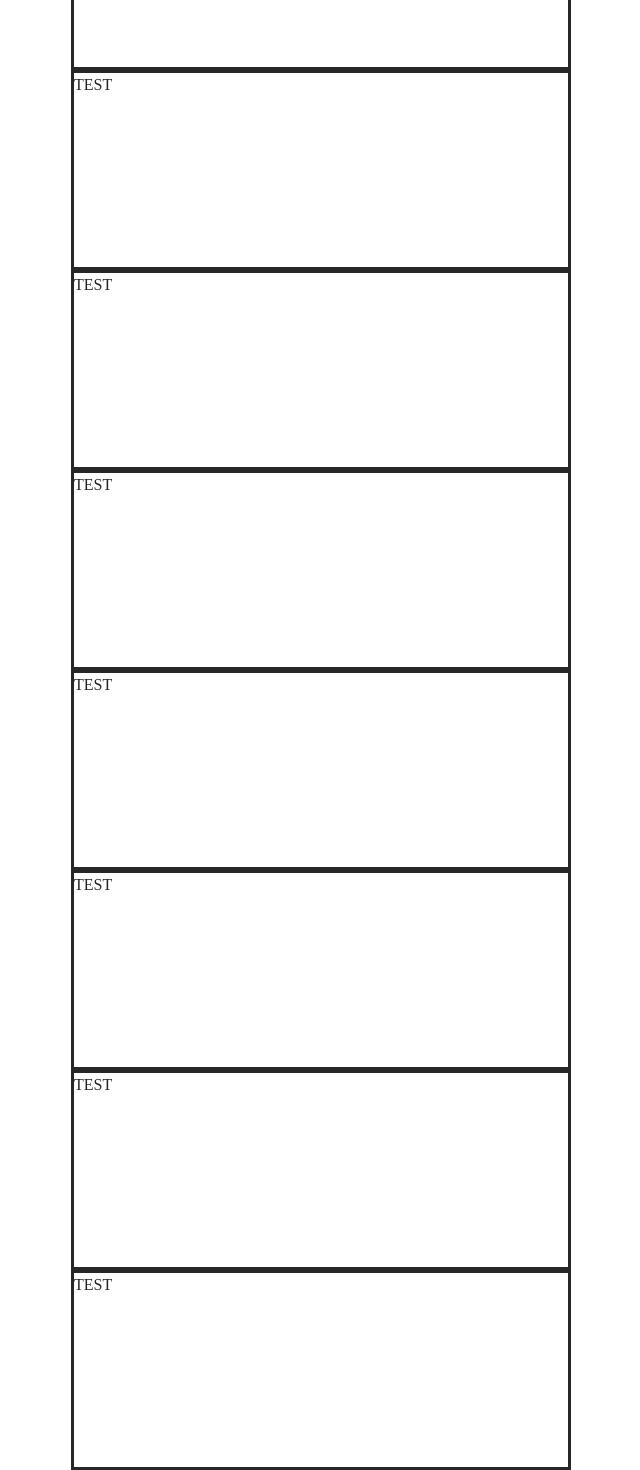
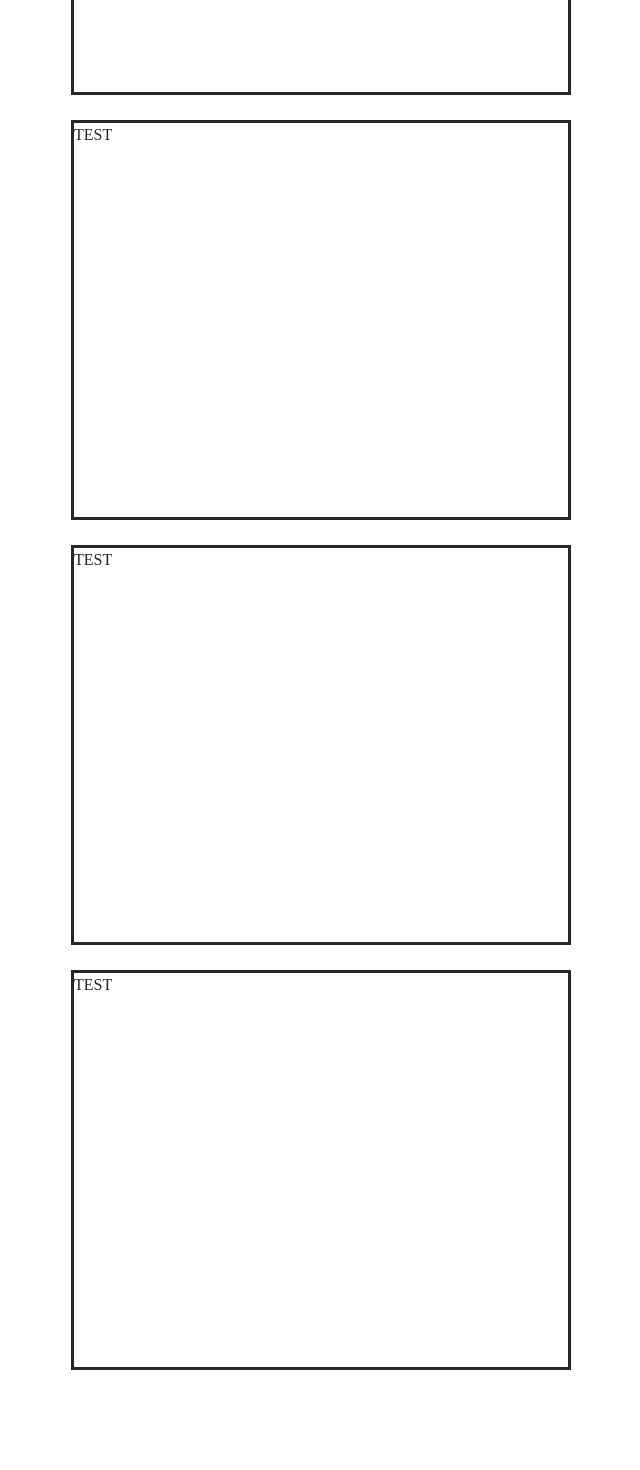
Before and after one commit to Doner-mit-alles/wirtschaft-live, a Vue app: page / in a window 1280 px wide. Shown: the part 435-1905 px from the top of the page, without its empty margins (319-959 px from the left). After the commit the page ends 1830 px from the top, so only its background shows below. Built offline with nearby package versions, Linux system fonts and the light colour scheme; a web font is replaced by a local one.

Commit message:
10: add scrolling function to menubar

```diff
--- a/src/App.vue
+++ b/src/App.vue
@@ -1,40 +1,31 @@
 <script setup lang="ts">
 import Menu from '@/components/menu-bar.vue'
+import { useMenuBarStore } from '@/stores/useMenuBarStore'
+import { storeToRefs } from 'pinia'
+
+const statusStore = useMenuBarStore()
+const { isMinimised } = storeToRefs(statusStore)
 </script>
 
 <template>
   <div class="main-container">
     <Menu />
-
-    <div class="test-container">
+    <div :class="{ 'app-container-margin': isMinimised }">
+      <div id="target1" class="test-container">
         <p>{{ $t('welcome') }}</p>
       </div>
 
-    <div class="test-container">
+      <div id="target2" class="test-container">
         <p>TEST</p>
       </div>
 
-    <div class="test-container">
+      <div id="target3" class="test-container">
         <p>TEST</p>
       </div>
 
-    <div class="test-container">
+      <div id="target4" class="test-container">
         <p>TEST</p>
       </div>
-    <div class="test-container">
-      <p>TEST</p>
-    </div>
-    <div class="test-container">
-      <p>TEST</p>
-    </div>
-    <div class="test-container">
-      <p>TEST</p>
-    </div>
-    <div class="test-container">
-      <p>TEST</p>
-    </div>
-    <div class="test-container">
-      <p>TEST</p>
     </div>
   </div>
 </template>
@@ -49,7 +40,12 @@ import Menu from '@/components/menu-bar.vue'
 
 .test-container {
   width: 500px;
-  height: 200px;
+  height: 400px;
+  margin: 25px;
   border: solid #272727;
 }
+
+.app-container-margin {
+  margin-top: 45px;
+}
 </style>
--- a/src/components/menu-bar.vue
+++ b/src/components/menu-bar.vue
@@ -4,17 +4,25 @@ import CalenderSVG from '@/assets/calendar.svg'
 import BookSVG from '@/assets/book-open.svg'
 import UserSVG from '@/assets/user.svg'
 import MenuElement from '@/components/menu-element.vue'
-import { ref, onMounted, onUnmounted, computed } from 'vue'
+import { ref, onMounted, onUnmounted, computed, onBeforeUpdate } from 'vue'
 import MenuLanguageButton from '@/components/menu-language-button.vue'
+import { useMenuBarStore } from '@/stores/useMenuBarStore'
+
+const store = useMenuBarStore()
 
 const isMinimised = ref<boolean>(false)
 
 const handleScroll = () => {
-  isMinimised.value = window.scrollY > 10
+  isMinimised.value = window.scrollY > 25
 }
 
 onMounted(() => {
   window.addEventListener('scroll', handleScroll)
+})
+
+onBeforeUpdate(() => {
+  console.log(isMinimised.value)
+  store.setStatus(isMinimised.value)
 })
 
 onUnmounted(() => {
@@ -23,10 +31,10 @@ onUnmounted(() => {
 
 // Menu items data
 const menuItems = [
-  { text: 'menuBar.news', svg: NewsSVG },
-  { text: 'menuBar.rules', svg: BookSVG },
-  { text: 'menuBar.appointments', svg: CalenderSVG },
-  { text: 'menuBar.team', svg: UserSVG }
+  { text: 'menuBar.news', svg: NewsSVG, targetId: 'target1' },
+  { text: 'menuBar.rules', svg: BookSVG, targetId: 'target2' },
+  { text: 'menuBar.appointments', svg: CalenderSVG, targetId: 'target3' },
+  { text: 'menuBar.team', svg: UserSVG, targetId: 'target4' }
 ]
 
 // Computed property for class binding
@@ -37,7 +45,7 @@ const menuBarClasses = computed(() => ({
 </script>
 
 <template>
-  <div :class="menuBarClasses">
+  <div :class="menuBarClasses" id="menubar">
     <p id="menu-team-name">Baller Los</p>
 
     <div class="menu-element-container">
@@ -47,10 +55,13 @@ const menuBarClasses = computed(() => ({
         :text="$t(item.text)"
         :svg="item.svg"
         :is-minimised="isMinimised"
+        :target-id="item.targetId"
       />
       <MenuLanguageButton />
     </div>
   </div>
+
+  <!--  <div  style="visibility: hidden; height: 150px"></div>-->
 </template>
 
 <style scoped>
@@ -68,13 +79,14 @@ const menuBarClasses = computed(() => ({
 }
 
 .menu-bar-fixed {
-  position: fixed;
+  position: sticky;
   width: 100%;
   top: 0;
   border-radius: 0;
   z-index: 1000;
   height: 50px;
   margin: 0;
+  font-weight: bold;
 }
 
 #menu-team-name {
--- a/src/components/menu-element.vue
+++ b/src/components/menu-element.vue
@@ -1,5 +1,7 @@
 <script setup lang="ts">
-defineProps({
+import { onMounted, onUpdated, ref } from 'vue'
+
+const props = defineProps({
   text: {
     type: String,
     required: true
@@ -11,12 +13,45 @@ defineProps({
   isMinimised: {
     type: Boolean,
     default: false
+  },
+  targetId: {
+    type: String,
+    required: true
   }
 })
+const targetElement = ref<HTMLElement | null>(null)
+const menuHeight = ref<number>(0)
+onMounted(() => {
+  targetElement.value = document.getElementById(props.targetId)
+})
+
+onUpdated(() => {
+  const menu = document.getElementById('menu')
+  menuHeight.value = menu ? menu.clientHeight : 0
+})
+
+const scrollToTarget = () => {
+  if (targetElement.value) {
+    const rect = targetElement.value.getBoundingClientRect()
+    const elementTop = rect.top + window.scrollY // Get the top position of the element relative to the document
+    const elementHeight = rect.height // Height of the element
+    const viewportHeight = window.innerHeight // Height of the viewport
+
+    // Calculate the scroll position to center the element, adjusted for the menu height
+    const scrollToPosition = elementTop - viewportHeight / 2 + elementHeight / 2 - menuHeight.value
+
+    // Scroll to the calculated position smoothly
+    window.scrollTo({
+      top: scrollToPosition,
+      behavior: 'smooth'
+    })
+    // targetElement.value.scrollIntoView({ behavior: 'smooth' });
+  }
+}
 </script>
 
 <template>
-  <div class="menu-bar-element">
+  <div class="menu-bar-element" @click="scrollToTarget">
     <component :is="svg" />
     <p
       v-if="!isMinimised"
@@ -36,6 +71,7 @@ defineProps({
   align-items: center;
   gap: 5px;
   font-size: 16px;
+  cursor: pointer;
 }
 
 .menu-bar-element-text {
--- /dev/null
+++ b/src/stores/useMenuBarStore.ts
@@ -0,0 +1,17 @@
+import { defineStore } from 'pinia'
+
+export const useMenuBarStore = defineStore('menuBarStore', {
+  state: () => ({
+    isMinimised: false as boolean, // Initial status is an empty string
+  }),
+
+  actions: {
+    setStatus(newStatus: boolean) {
+      this.isMinimised = newStatus; // Update the status
+    },
+
+    getStatus(): boolean {
+      return this.isMinimised; // Return the current status
+    },
+  },
+});
```
Lines whose indentation alone changed are shown as unchanged.
